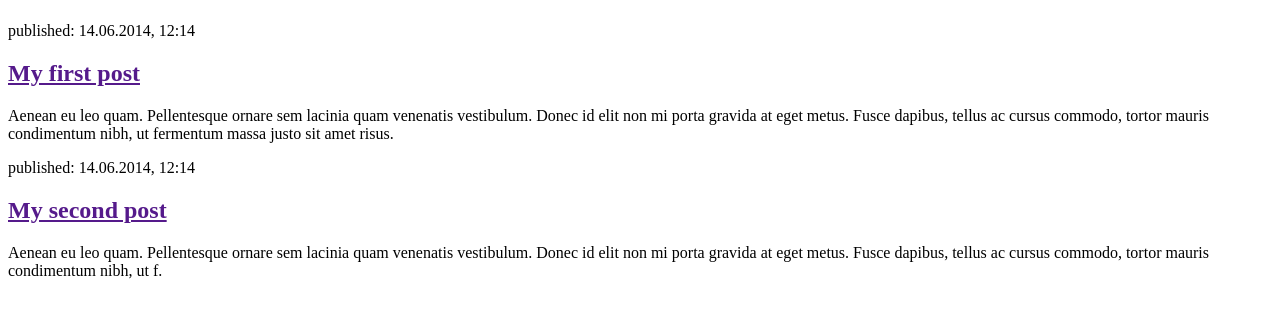
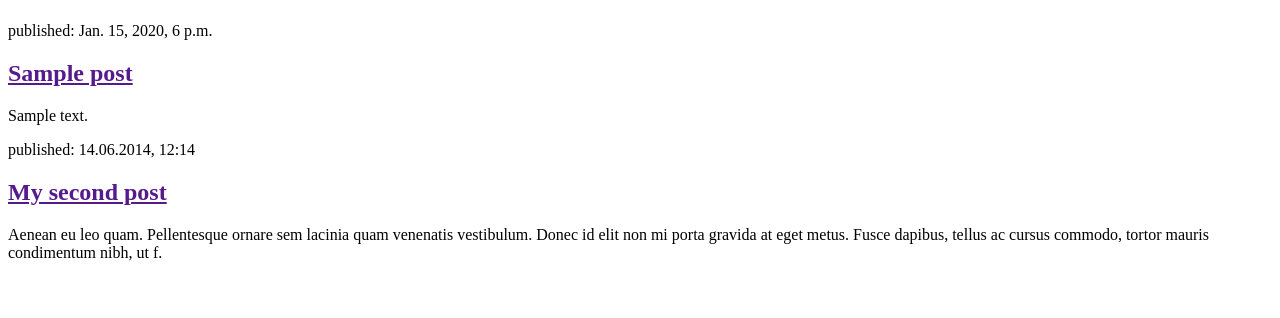
Before and after one commit to acexerdan/my-first-blog, a Django app: page / in a window 1280 px wide. Shown: the part 58-376 px from the top of the page. Run offline with Django 4.2, Linux system fonts and the light colour scheme; tables that the repository leaves empty hold one stand-in row (values such as "Sample post").

Commit message:
Modified templates to display posts from database.

```diff
--- a/blog/templates/blog/post_list.html
+++ b/blog/templates/blog/post_list.html
@@ -8,12 +8,13 @@
             <h1><a href="/">Django Girls Blog</a></h1>
         </header>
 
-        <article>
-            <time>published: 14.06.2014, 12:14</time>
-            <h2><a href="">My first post</a></h2>
-            <p>Aenean eu leo quam. Pellentesque ornare sem lacinia quam venenatis vestibulum. Donec id elit non mi porta gravida at eget metus. Fusce dapibus, tellus ac cursus commodo, tortor mauris condimentum nibh, ut fermentum massa justo sit amet risus.</p>
-        </article>
-
+        {% for post in posts %}
+            <article>
+                <time>published: {{ post.published_date }}</time>
+                <h2><a href="">{{ post.title }}</a></h2>
+                <p>{{ post.text|linebreaksbr }}</p>
+            </article>
+        {% endfor %}
         <article>
             <time>published: 14.06.2014, 12:14</time>
             <h2><a href="">My second post</a></h2>
--- a/blog/views.py
+++ b/blog/views.py
@@ -1,8 +1,15 @@
 from django.shortcuts import render
+from django.utils import timezone
+from .models import Post
 
 # Create your views here.
 def post_list(request):
-    return render(request, 'blog/post_list.html', {})
+    posts = Post.objects.filter(published_date__lte=timezone.now()).order_by('published_date')
+    return render(request, 'blog/post_list.html', {'posts': posts})
 
 # takes request and will return the value it gets from calling render that will render
 # (put together) the template blog/post_list.html.
+# Params:
+# request: everything we receive from the user via the Internet
+# 'blog/post_list.html': template file
+# {'posts': posts}: things for the template to use
```
